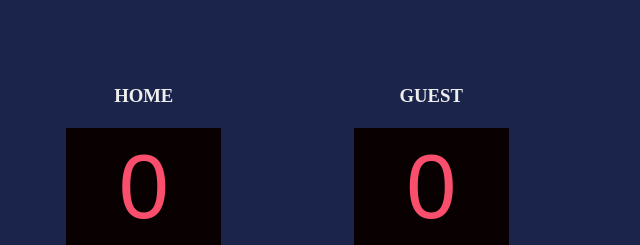
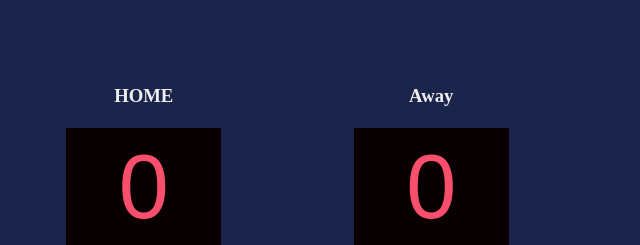
Before and after one commit to YupengFrank/basketball-scoreboard, a plain HTML site: page index.html in a window 1280 px wide. Shown: the top 245 px of the page, 0-640 px from the left. Drawn offline with Linux system fonts and the light colour scheme; a web font is replaced by a local one.

Commit message:
change header Guest to Away

```diff
--- a/index.html
+++ b/index.html
@@ -20,7 +20,7 @@
             </div>
         <div class="guest">
                 <div>
-                    <h3 class="content">GUEST</h3>
+                    <h3 class="content">Away</h3>
                 </div>
                 <div class="show">
                     <p id="guest_result">0</p>
```
